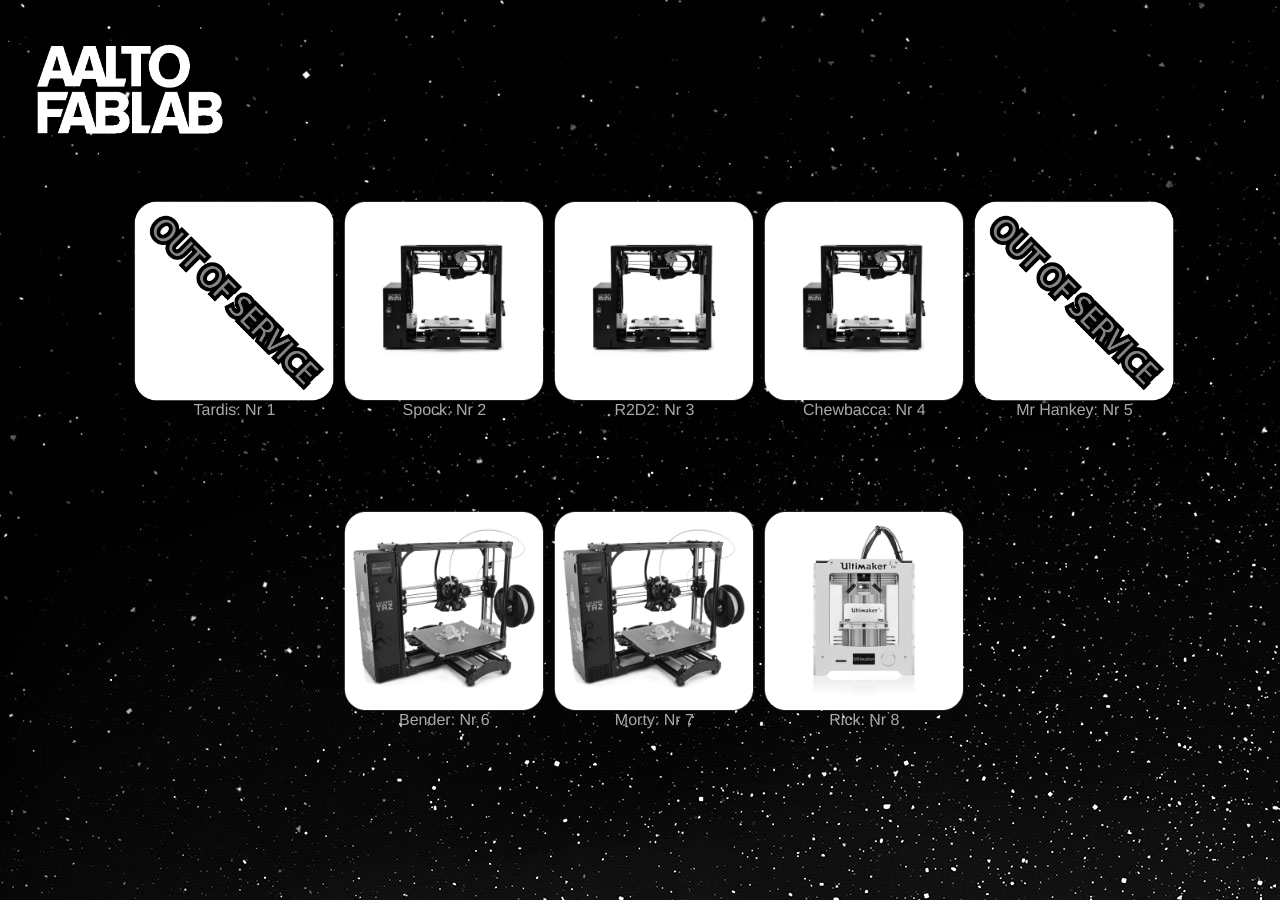
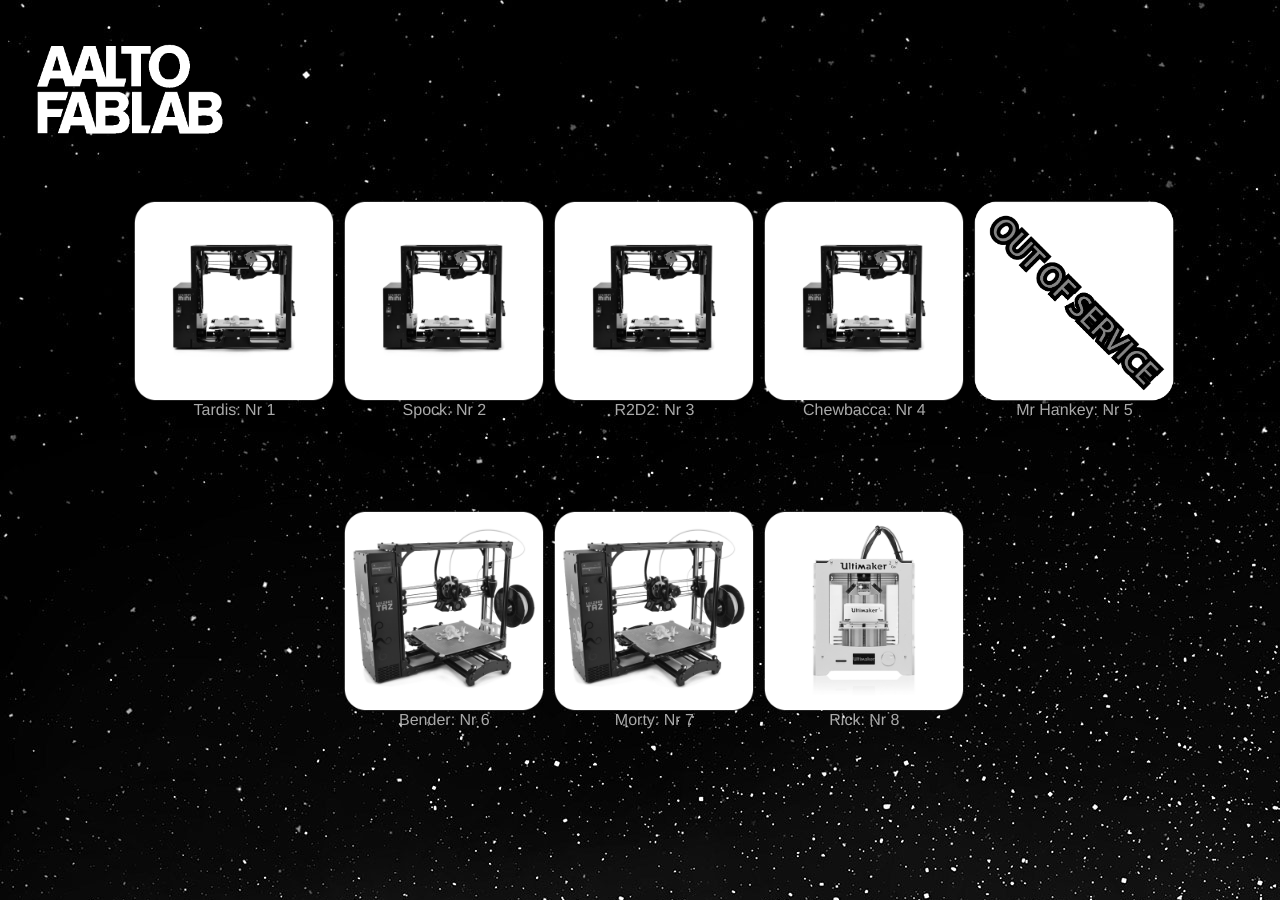
Before and after one commit to AaltoFablab/aaltofablab-site, a Jekyll site: the page 3dprinters/index.html, which Jekyll copies as it is, in a window 1280 px wide. Built offline with Jekyll 4.4.1, drawn with Linux system fonts in a browser that asks for light colours.

Commit message:
activate lulzbot mini 1
activate lulzbot mini 1

```diff
--- a/3dprinters/index.html
+++ b/3dprinters/index.html
@@ -106,7 +106,7 @@
         <div class="align">
   <div class="wrapper">
 
-  <div class="one" ><a href="http://193.167.4.125" target="_blank"><img width="200px" height="auto" src="images/out.png"/> <br>Tardis: Nr 1</a></div>
+  <div class="one" ><a href="http://193.167.4.125" target="_blank"><img width="200px" height="auto" src="images/mini.png"/> <br>Tardis: Nr 1</a></div>
 
   <div class="two">  <a href="http://193.167.4.119" target="_blank"><img width="200px" height="auto" src="images/mini.png" /> <br>Spock: Nr 2</a></div>
 
```
